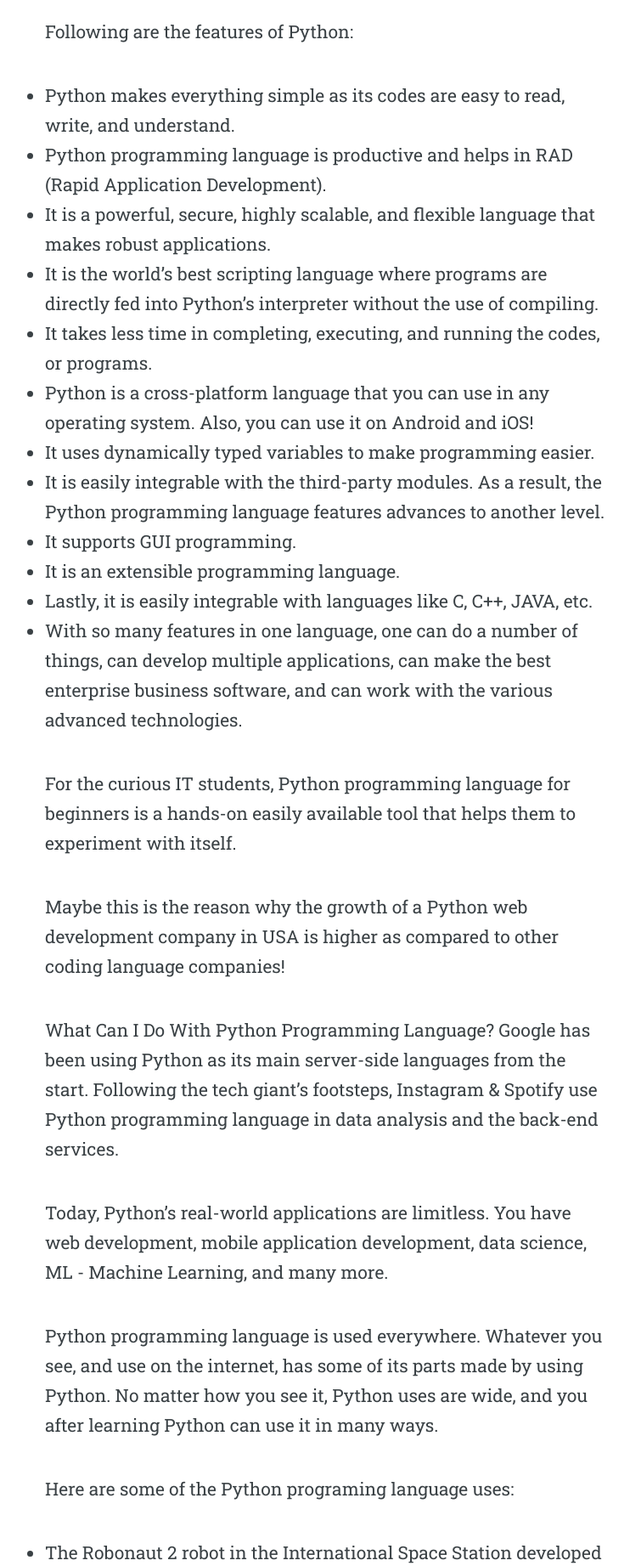
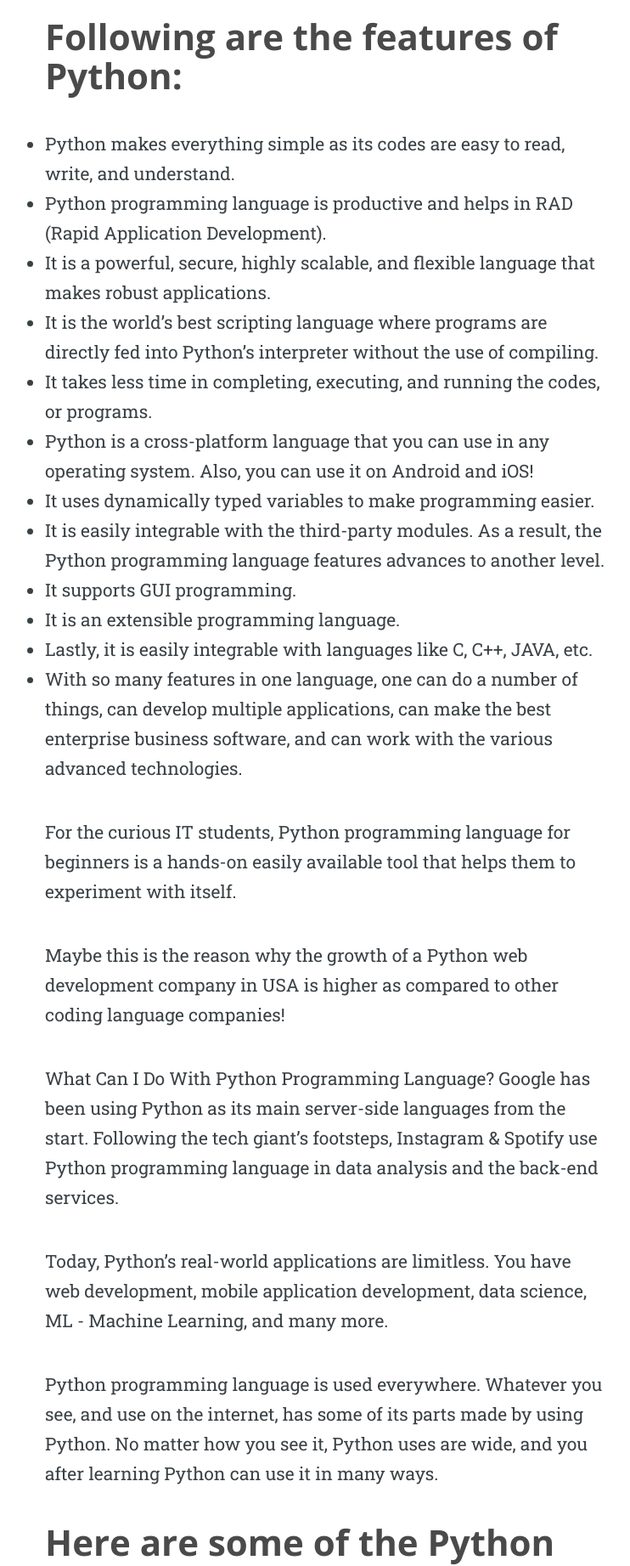
Before and after one commit to boubli/Youssef-Boubli, a Jekyll site: the page built from _posts/2020-02-24-What-Can-I-Do-With-Python-Programming-Language.md, in a window 1280 px wide. Shown: the part 3175-5018 px from the top of the page at 85% size, without its empty margins (257-999 px from the left). Built offline with Jekyll 4.4.1, drawn with Linux system fonts in a browser that asks for light colours; some web fonts are replaced.

```diff
--- a/_posts/2020-02-24-What-Can-I-Do-With-Python-Programming-Language.md
+++ b/_posts/2020-02-24-What-Can-I-Do-With-Python-Programming-Language.md
@@ -37,7 +37,7 @@ While if you use it for website development purposes, you have tons of web devel
 
 ![Youssef Boubli](https://qph.fs.quoracdn.net/main-qimg-ed18fef07c0cd9ebebb74daf147a6275)
 
-Following are the features of Python:
+# Following are the features of Python:
 
 * Python makes everything simple as its codes are easy to read, write, and understand.
 * Python programming language is productive and helps in RAD (Rapid Application Development).
@@ -63,7 +63,7 @@ Today, Python’s real-world applications are limitless. You have web developmen
 
 Python programming language is used everywhere. Whatever you see, and use on the internet, has some of its parts made by using Python. No matter how you see it, Python uses are wide, and you after learning Python can use it in many ways.
 
-Here are some of the Python programing language uses:
+# Here are some of the Python programing language uses:
 
 * The Robonaut 2 robot in the International Space Station developed by NASA uses Python as its central command system. Also, we will see Python usage in Europes’s mission to Mars in 2020.
 * You can use Python to make a service that gives you bitcoins price notifications.
```
